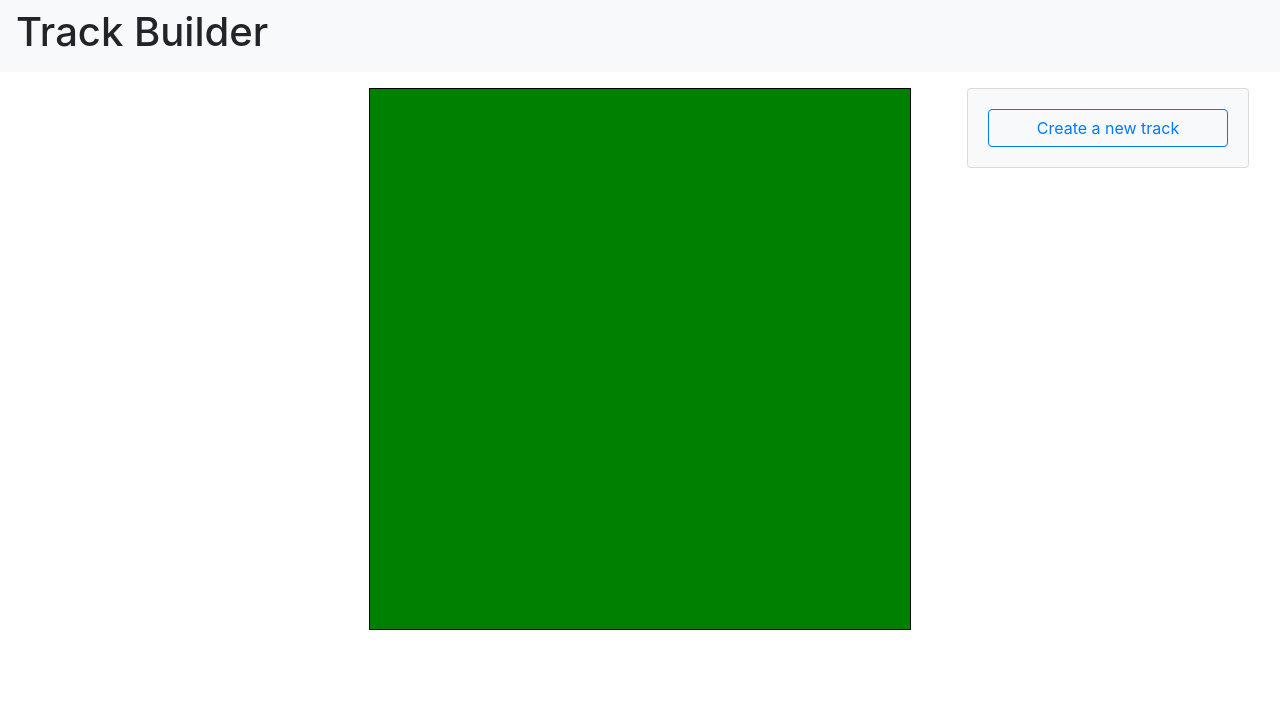
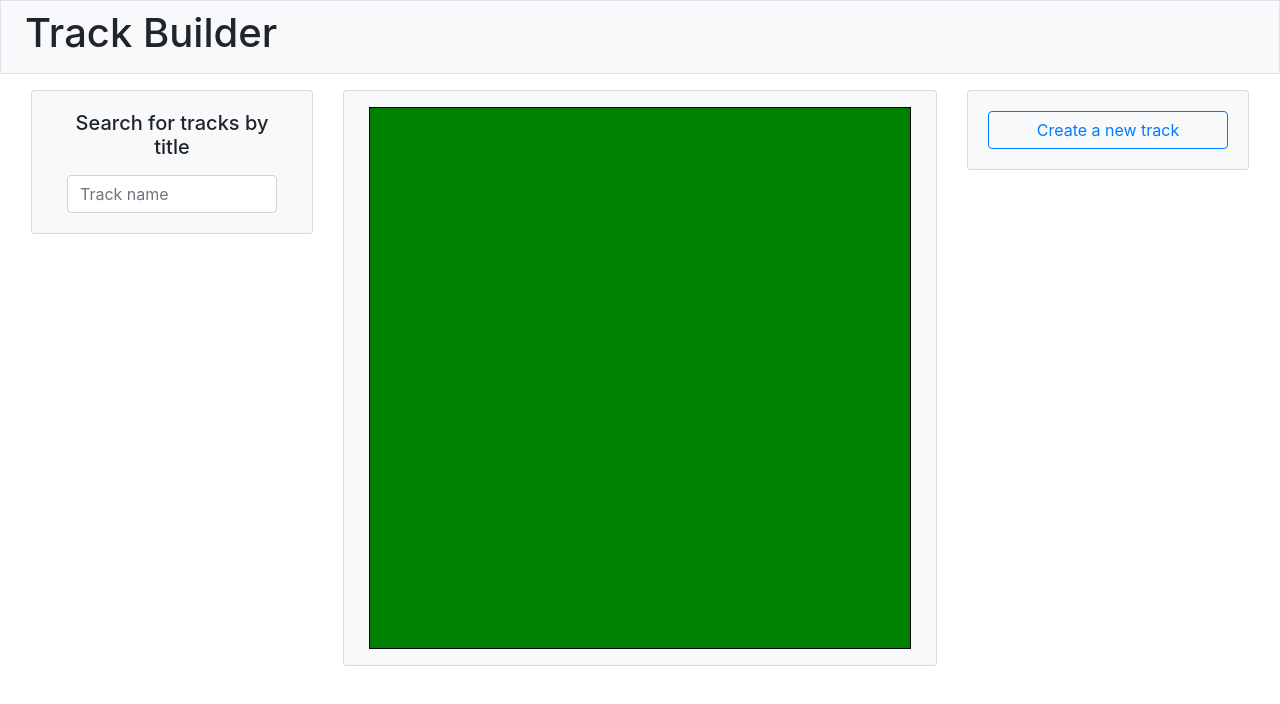
Before and after one commit to Shilcof/frontend-track-builder, a plain HTML site: page index.html in a window 1280 px wide. Drawn offline with nearby package versions, Linux system fonts and the light colour scheme; no server answers.

Commit message:
adds filter to search for tracks in the databse by track name

```diff
--- a/index.html
+++ b/index.html
@@ -7,17 +7,31 @@
     </head>
     <body class="d-flex flex-column min-vh-100">
 
-        <nav class="navbar navbar-expand-lg navbar-light bg-light">
+        <nav class="navbar navbar-expand-lg navbar-light bg-light px-4 border">
             <h1>Track Builder</h1>
         </nav>
         <div class="pt-3 px-3">
             <div class="container-fluid pb-5">
                 <div class="row">
                     <div class=" col-md-3">
+                        <div class="card mb-3 bg-light">
+                            <div class="card-body">
+                                <div class="col-md-12">
+                                    <h5 class="mb-3 text-center">Search for tracks by title</h5>
+                                    <div class="form-row">
+                                        <div class="col-md-12">
+                                            <input id="track-name-search" class="form-control" type="text" placeholder="Track name"></input>
+                                        </div>
+                                    </div>
+                                </div>
+                            </div>
+                        </div>
                         <container id="track-list"></container>
                     </div>
-                    <div class="col-md-6">
-                        <canvas id="track-display" width="540" height="540"></canvas>
+                    <div class="col-md-6 min-width-560-md">
+                        <div class="card py-3 bg-light">
+                            <canvas id="track-display" width="540" height="540"></canvas>
+                        </div>
                     </div>
                     <div class=" col-md-3">
                         <div class="card mb-3 bg-light">
--- a/src/models/track.js
+++ b/src/models/track.js
@@ -5,6 +5,7 @@ const saveTrackButton = document.getElementById('save-track');
 const deleteTrackButton = document.getElementById('delete-track');
 const discardTrackButton = document.getElementById('discard-track');
 
+const trackNameSearch = document.getElementById('track-name-search');
 const trackNameInput = document.getElementById('track-name-input');
 const canvas = document.getElementById('track-display');
 const ctx = canvas.getContext('2d');
@@ -30,7 +31,11 @@ class Track {
 
     render() {
         this.element.innerHTML = `
-            <li data-id=${this.id}>${this.name}</li>
+            <div class="card mb-3 bg-light">
+                <div class="card-body" data-id=${this.id}>
+                    ${this.name}
+                </div>
+            </div>
         `;
         return this.element;
     }
@@ -82,7 +87,12 @@ const deleteTrack = (track) => {
 }
 
 function renderIndex() {
+    const search = new RegExp(trackNameSearch.value, 'gi');
+    const tracksToDisplay = Track.all.filter(t=>t.name.match(search))
     for (const track of Track.all) {
+        track.hideElement();
+    }
+    for (const track of tracksToDisplay.slice(Math.max(tracksToDisplay.length - 5, 0))) {
         track.showElement();
     }
 }
@@ -159,6 +169,9 @@ const handleDiscardTrack = (e) => {
 
 discardTrackButton.addEventListener("click", handleDiscardTrack)
 
+trackNameSearch.addEventListener('change', renderIndex)
+trackNameSearch.addEventListener('keyup', renderIndex)
+
 // Drag and drop track creation handling
 const handleDrop = (e) => {
     e.preventDefault();
```
